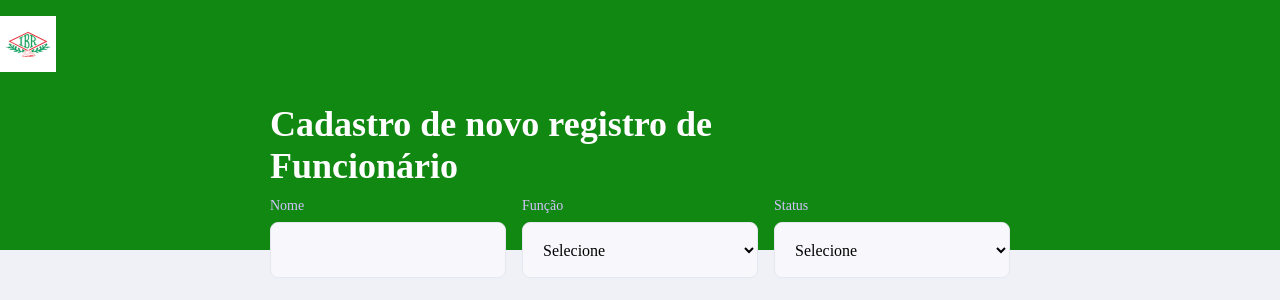
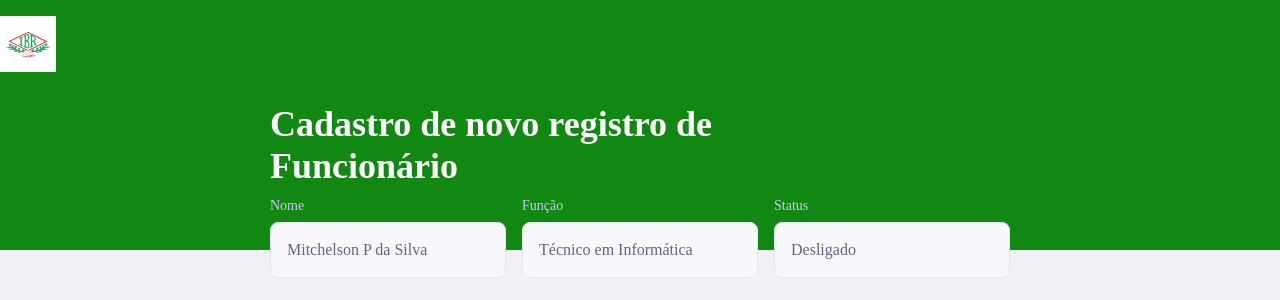
Before and after one commit to mitchelson/ibr, a React (Create React App) app: page /new-register in a window 1280 px wide. Shown: the top 300 px of the page. Built offline with nearby package versions, Linux system fonts and the light colour scheme; sample sign-in values are in the browser's storage; the HTML template or start-up script is replaced by a standard one.

Commit message:
:bug: Bug fix, login redirect

```diff
--- a/src/App.tsx
+++ b/src/App.tsx
@@ -1,10 +1,18 @@
 import React from 'react';
+import { BrowserRouter, Route, Switch } from 'react-router-dom';
 import './assets/styles/global.css';
+import Login from './pages/Login';
+import PrivateRoute from './components/PrivateRoute';
 import Routes from './router';
 
 function App() {
   return (
-    <Routes />
+    <BrowserRouter>
+      <Switch>
+        <Route path="/term" component={Login} />
+        <PrivateRoute path="/" component={Routes} />
+      </Switch>
+    </BrowserRouter>
   );
 }
 
--- /dev/null
+++ b/src/components/PrivateRoute.tsx
@@ -0,0 +1,16 @@
+/* eslint-disable react/jsx-props-no-spreading */
+import * as React from 'react';
+import { Route, Redirect } from 'react-router-dom';
+import { isSignedIn } from '../utils/auth';
+
+const PrivateRoute = ({ component, ...rest }: any) => {
+  const routeComponent = (props: any) =>
+    isSignedIn() ? (
+      React.createElement(component, props)
+    ) : (
+      <Redirect to={{ pathname: '/term' }} />
+    );
+  return <Route {...rest} render={routeComponent} />;
+};
+
+export default PrivateRoute;
--- a/src/pages/Login/index.tsx
+++ b/src/pages/Login/index.tsx
@@ -8,7 +8,7 @@ const history = createBrowserHistory({forceRefresh:true});
 function Login() {
     function handleLogin(){
         if(login === "admin" && senha === "1234"){
-            history.push("/home");
+            history.push("/");
         }else {
             alert("Login ou senha inválidos!")
         }
--- a/src/pages/NewRegister/index.tsx
+++ b/src/pages/NewRegister/index.tsx
@@ -12,23 +12,15 @@ function NewRegister() {
                 <form id="search-teachers">
                     <div className="input-block">
                         <label htmlFor="subject">Nome</label>
-                        <input type="text" id="subject" />
+                        <input disabled id="subject" value={'Mitchelson P da Silva'}/>
                     </div>
                     <div className="input-block">
                         <label htmlFor="week_day">Função</label>
-                        <select id="time">
-                            <option value={0}>Selecione</option>
-                            <option value={1}>Professor</option>
-                            <option value={2}>Recursos humanos</option>
-                        </select>
+                        <input id="time" value={'Técnico em Informática'} disabled />
                     </div>
                     <div className="input-block">
                         <label htmlFor="time">Status</label>
-                        <select id="time" >
-                            <option value={0}>Selecione</option>
-                            <option value={1}>Ativo</option>
-                            <option value={2}>Desligado</option>
-                        </select>
+                        <input value={'Desligado'} disabled          id="time" />
                     </div>
                 </form>
             </PageHeader>
--- a/src/router.tsx
+++ b/src/router.tsx
@@ -1,16 +1,22 @@
 import React from 'react';
-import { BrowserRouter, Route } from 'react-router-dom';
+import { BrowserRouter, Route, Switch, useLocation } from 'react-router-dom';
 import Login from './pages/Login';
 import HomePage from './pages/HomePage';
 import NewRegister from './pages/NewRegister';
+import ScrollToTop from './utils/ScrollToTop';
 
 function Routes() {
+    const location = useLocation();
     return (
-        <BrowserRouter>
-            <Route path="/" exact component={Login} />
-            <Route path="/home" component={HomePage} />
-            <Route path="/new-register" component={NewRegister} />
-        </BrowserRouter>
+        <>
+            <ScrollToTop>
+              <Switch location={location}>
+                <Route exact path="/" component={HomePage} />
+                <Route exact path="/new-register" component={NewRegister} />
+                {/* <Route path="*" exact component={NotFound} /> */}
+              </Switch>
+            </ScrollToTop>
+      </>
     )
 }
 export default Routes;
--- /dev/null
+++ b/src/utils/ScrollToTop/index.tsx
@@ -0,0 +1,18 @@
+/* eslint-disable react/jsx-fragments */
+import React, { useEffect, Fragment } from 'react';
+import { withRouter } from 'react-router-dom';
+
+function ScrollToTop({ history, children }: any) {
+  useEffect(() => {
+    const unlisten = history.listen(() => {
+      window.scrollTo(0, 0);
+    });
+    return () => {
+      unlisten();
+    };
+  }, []);
+
+  return <Fragment>{children}</Fragment>;
+}
+
+export default withRouter(ScrollToTop);
--- /dev/null
+++ b/src/utils/auth.tsx
@@ -0,0 +1 @@
+export const isSignedIn = () => localStorage.getItem('auth');
```
